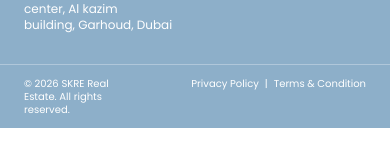
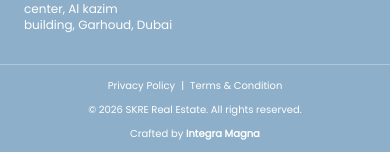
Before and after one commit to IMBACKUP-Git/Skyline, a Next.js app: page /Aboutus in a window 390 px wide. Shown: the part 5837-5989 px from the top of the page. Before the commit the page ends 5965 px from the top, so only its background shows below. Built offline with nearby package versions, Linux system fonts and the light colour scheme.

Commit message:
added crafted by integra magna in footer

```diff
--- a/src/app/(frontend)/components/Footer/Footer.module.css
+++ b/src/app/(frontend)/components/Footer/Footer.module.css
@@ -45,7 +45,7 @@
 
 .newsletter h3 {
   margin: 0;
-  font-family: "Poppins", sans-serif;
+  font-family: 'Poppins', sans-serif;
   font-size: clamp(18px, 1.25vw, 24px);
   font-weight: 500;
   line-height: 100%;
@@ -54,7 +54,7 @@
 .newsletter p {
   margin: 0;
   padding-bottom: clamp(10px, 1.56vw, 30px);
-  font-family: "Poppins", sans-serif;
+  font-family: 'Poppins', sans-serif;
   font-size: clamp(14px, 0.94vw, 18px);
   font-weight: 400;
   line-height: 100%;
@@ -78,7 +78,7 @@
   padding: 0 18px;
   border: none;
   outline: none;
-  font-family: "Poppins", sans-serif;
+  font-family: 'Poppins', sans-serif;
   font-size: clamp(11px, 0.68vw, 13px);
 }
 
@@ -92,7 +92,7 @@
   border-radius: 25px;
   background: #000000;
   color: #ffffff;
-  font-family: "Poppins", sans-serif;
+  font-family: 'Poppins', sans-serif;
   font-size: clamp(11px, 0.68vw, 13px);
   white-space: nowrap;
   cursor: pointer;
@@ -125,7 +125,7 @@
 .company h3 {
   margin: 0;
   padding-bottom: clamp(8px, 0.52vw, 10px);
-  font-family: "Poppins", sans-serif;
+  font-family: 'Poppins', sans-serif;
   font-size: clamp(18px, 1.25vw, 24px);
   font-weight: 400;
   line-height: 100%;
@@ -143,14 +143,14 @@
   height: clamp(22px, 1.41vw, 27px);
   color: #ffffff;
   text-decoration: none;
-  font-family: "Poppins", sans-serif;
+  font-family: 'Poppins', sans-serif;
   font-size: clamp(14px, 0.94vw, 18px);
   font-weight: 400;
   line-height: 100%;
 }
 
 .company a::after {
-  content: "";
+  content: '';
   position: absolute;
   left: 0;
   bottom: -2px;
@@ -177,7 +177,7 @@
 
 .contact h3 {
   margin: 0;
-  font-family: "Poppins", sans-serif;
+  font-family: 'Poppins', sans-serif;
   font-size: clamp(18px, 1.25vw, 24px);
   font-weight: 400;
   line-height: 100%;
@@ -197,7 +197,7 @@
   width: 100%;
   padding-bottom: clamp(8px, 0.73vw, 14px);
   border-bottom: 0.5px solid rgba(255, 255, 255, 0.23);
-  font-family: "Poppins", sans-serif;
+  font-family: 'Poppins', sans-serif;
   font-size: clamp(14px, 0.94vw, 18px);
   font-weight: 400;
   line-height: 100%;
@@ -212,7 +212,7 @@
 .visit p {
   margin: 0;
   padding-top: 5px;
-  font-family: "Poppins", sans-serif;
+  font-family: 'Poppins', sans-serif;
   font-size: clamp(12px, 0.94vw, 18px);
   font-weight: 400;
   line-height: 1.2;
@@ -242,7 +242,7 @@
   justify-content: space-between;
   border-top: 1px solid rgba(255, 255, 255, 0.3);
   color: #ffffff;
-  font-family: "Poppins", sans-serif;
+  font-family: 'Poppins', sans-serif;
   font-size: clamp(12px, 0.94vw, 18px);
   font-weight: 400;
   line-height: 100%;
@@ -260,6 +260,35 @@
 .footerBottom a {
   color: #ffffff;
   text-decoration: none;
+}
+
+.credit {
+  margin: 0;
+}
+
+.credit a {
+  position: relative;
+  color: #ffffff;
+  font-weight: 600;
+  text-decoration: none;
+}
+
+.credit a::after {
+  content: '';
+  position: absolute;
+  left: 0;
+  bottom: -2px;
+  width: 100%;
+  height: 1px;
+  background: #ffffff;
+  transform: scaleX(0);
+  transform-origin: right;
+  transition: transform 0.3s ease;
+}
+
+.credit a:hover::after {
+  transform: scaleX(1);
+  transform-origin: left;
 }
 
 .linkArrow {
@@ -304,7 +333,7 @@
 
   .newsletter h3 {
     margin: 0;
-    font-family: "Montserrat", sans-serif;
+    font-family: 'Montserrat', sans-serif;
     font-size: 18px;
     font-weight: 500;
     line-height: 100%;
@@ -314,7 +343,7 @@
     width: 100%;
     margin: 0;
     padding-bottom: 10px;
-    font-family: "Poppins", sans-serif;
+    font-family: 'Poppins', sans-serif;
     font-size: 14px;
     font-weight: 400;
     line-height: 100%;
@@ -424,26 +453,36 @@
 
   .footerBottom {
     margin: 0;
-    padding: 12px 24px;
+    padding: 14px 20px;
     box-sizing: border-box;
-    display: grid;
-    grid-template-columns: 105px 1fr;
-    align-items: start;
-    column-gap: 20px;
+    display: flex;
+    flex-direction: column;
+    align-items: center;
+    gap: 10px;
     font-size: 10px;
-    line-height: 1.3;
+    line-height: 1.4;
   }
 
-  .footerBottom p {
-    width: 105px;
+  .footerBottom > div {
+    display: flex;
+    align-items: flex-start;
+    justify-content: flex-start;
+    gap: 6px;
+    white-space: nowrap;
+    order: 1;
   }
 
-  .footerBottom div {
-    display: flex;
-    justify-content: flex-end;
-    align-items: flex-start;
-    gap: 6px;
-    white-space: nowrap;
+  .footerBottom > p:first-of-type {
+    width: auto;
+    margin: 0;
+    order: 2;
+  }
+
+  .footerBottom > .credit {
+    width: auto;
+    margin: 0;
+    text-align: left;
+    order: 3;
   }
 
   .footerBottom a {
--- a/src/app/(frontend)/components/Footer/Footer.tsx
+++ b/src/app/(frontend)/components/Footer/Footer.tsx
@@ -1,48 +1,46 @@
-"use client";
+'use client'
 
-import { useState } from "react";
-import styles from "./Footer.module.css";
-import Image from "next/image";
-import Link from "next/link";
-import houseImage from "./houseImage1.png";
-import logo from "./logo.png";
+import { useState } from 'react'
+import styles from './Footer.module.css'
+import Image from 'next/image'
+import Link from 'next/link'
+import houseImage from './houseImage1.png'
+import logo from './logo.png'
 
 export default function Footer() {
-  const [email, setEmail] = useState("");
-  const [status, setStatus] = useState<"idle" | "submitting" | "submitted">(
-    "idle",
-  );
+  const [email, setEmail] = useState('')
+  const [status, setStatus] = useState<'idle' | 'submitting' | 'submitted'>('idle')
 
   const handleSubscribe = async (e: React.FormEvent<HTMLFormElement>) => {
-    e.preventDefault();
+    e.preventDefault()
 
-    if (!email.trim() || status !== "idle") return;
+    if (!email.trim() || status !== 'idle') return
 
-    setStatus("submitting");
+    setStatus('submitting')
 
     try {
-      const response = await fetch("/api/newsletter", {
-        method: "POST",
-        headers: { "Content-Type": "application/json" },
+      const response = await fetch('/api/newsletter', {
+        method: 'POST',
+        headers: { 'Content-Type': 'application/json' },
         body: JSON.stringify({ email }),
-      });
+      })
 
-      const result = await response.json();
+      const result = await response.json()
 
       if (result.success) {
-        setStatus("submitted");
+        setStatus('submitted')
         setTimeout(() => {
-          setStatus("idle");
-          setEmail("");
-        }, 3000);
+          setStatus('idle')
+          setEmail('')
+        }, 3000)
       } else {
-        setStatus("idle");
+        setStatus('idle')
       }
     } catch (error) {
-      console.error(error);
-      setStatus("idle");
+      console.error(error)
+      setStatus('idle')
     }
-  };
+  }
 
   return (
     <footer className={styles.footer}>
@@ -55,10 +53,7 @@ export default function Footer() {
       <div className={styles.footerContent}>
         <div className={styles.newsletter}>
           <h3>Insight on Dubai Real Estate</h3>
-          <p>
-            Get market trends, new listings, and buying tips delivered straight
-            to your inbox.
-          </p>
+          <p>Get market trends, new listings, and buying tips delivered straight to your inbox.</p>
 
           <form className={styles.emailBox} onSubmit={handleSubscribe}>
             <input
@@ -66,16 +61,16 @@ export default function Footer() {
               placeholder="Your Email Address"
               value={email}
               onChange={(e) => setEmail(e.target.value)}
-              disabled={status !== "idle"}
+              disabled={status !== 'idle'}
               required
             />
 
-            <button type="submit" disabled={!email.trim() || status !== "idle"}>
-              {status === "submitting"
-                ? "Submitting..."
-                : status === "submitted"
-                  ? "Submitted!"
-                  : "Stay updated"}
+            <button type="submit" disabled={!email.trim() || status !== 'idle'}>
+              {status === 'submitting'
+                ? 'Submitting...'
+                : status === 'submitted'
+                  ? 'Submitted!'
+                  : 'Stay updated'}
             </button>
           </form>
 
@@ -210,20 +205,12 @@ export default function Footer() {
             <div>
               <span>Follow us</span>
               <p className={styles.social}>
-                <a
-                  href="https://www.instagram.com/"
-                  target="_blank"
-                  rel="noopener noreferrer"
-                >
+                <a href="https://www.instagram.com/" target="_blank" rel="noopener noreferrer">
                   Instagram
                 </a>
               </p>
               <p className={styles.social}>
-                <a
-                  href="https://www.linkedin.com/"
-                  target="_blank"
-                  rel="noopener noreferrer"
-                >
+                <a href="https://www.linkedin.com/" target="_blank" rel="noopener noreferrer">
                   LinkedIn
                 </a>
               </p>
@@ -242,14 +229,21 @@ export default function Footer() {
       </div>
 
       <div className={styles.footerBottom}>
-        <p>© 2026 SKRE Real Estate. All rights reserved.</p>
-
         <div>
           <a href="/">Privacy Policy</a>
           <span>|</span>
           <a href="/">Terms & Condition</a>
         </div>
+
+        <p>© 2026 SKRE Real Estate. All rights reserved.</p>
+
+        <p className={styles.credit}>
+          Crafted by{' '}
+          <a href="https://www.integramagna.com/" target="_blank" rel="noopener noreferrer">
+            Integra Magna
+          </a>
+        </p>
       </div>
     </footer>
-  );
+  )
 }
```
